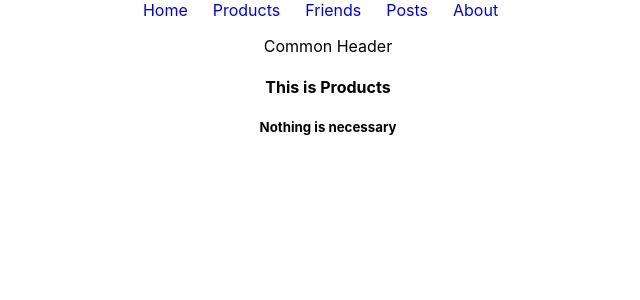
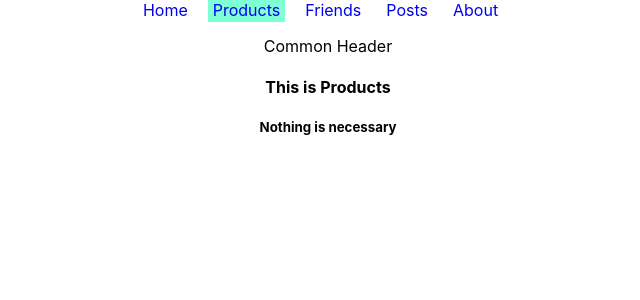
Before and after one commit to ihsan16110/React-Router-Begining, a React (Create React App) app in the folder explore-routes/: page /products in a window 1280 px wide. Shown: the top 300 px of the page, without its empty margins (312-952 px from the left). Built offline with nearby package versions, Linux system fonts and the light colour scheme.

Commit message:
isActive

```diff
--- a/explore-routes/src/components/Header/Header.css
+++ b/explore-routes/src/components/Header/Header.css
@@ -7,3 +7,7 @@
 .header a:hover{
     background-color: lightblue;
 }
+.active{
+    background-color: aquamarine;
+
+}
--- a/explore-routes/src/components/Header/Header.js
+++ b/explore-routes/src/components/Header/Header.js
@@ -1,15 +1,15 @@
 import React from 'react';
-import { Link } from 'react-router-dom';
+import { NavLink } from 'react-router-dom';
 import './Header.css'
 const Header = () => {
     return (
         <div className='header'>
             <nav>
-               <Link to ='/home'>Home</Link>
-               <Link to='/products'>Products</Link>
-               <Link to='/friends'>Friends</Link>
-               <Link to='/posts'>Posts</Link>
-               <Link to='/about'>About</Link>
+               <NavLink className={({isActive}) => isActive? 'active':undefined} to='/home'>Home</NavLink>
+               <NavLink to='/products'>Products</NavLink>
+               <NavLink to='/friends'>Friends</NavLink>
+               <NavLink to='/posts'>Posts</NavLink>
+               <NavLink to='/about'>About</NavLink>
             </nav>
 
            {/* <a href="/home">Home</a>
```
Also changed, not shown: explore-routes/src/components/PostDetails/PostDetails.js (added, +13 -0 lines).
